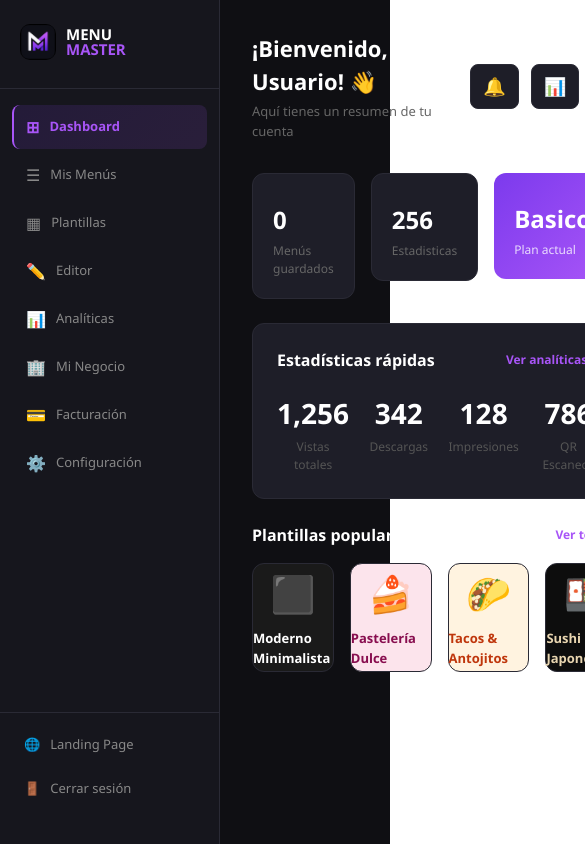
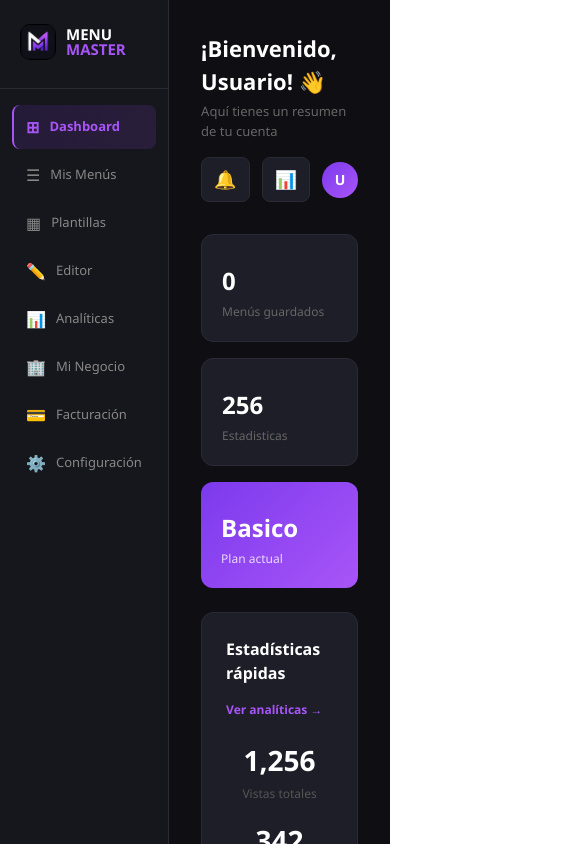
Before and after one commit to IRVINISAEL/EDITOR-MENU, a Next.js app in the folder menu-front/menus-app/: page / in a window 390 px wide. Shown: the top 844 px of the page, 585 px wide, since content can reach past the window. Built offline with nearby package versions, Linux system fonts and the light colour scheme; no server answers.

Commit message:
feat(login): mejorar diseño responsive y apariencia visual

```diff
--- a/menu-front/menus-app/src/app/page.tsx
+++ b/menu-front/menus-app/src/app/page.tsx
@@ -23,6 +23,17 @@ export default function Dashboard() {
   const [usuario, setUsuario] = useState<{ nombre: string; plan: string } | null>(null);
   const [menuRecientes, setMenuRecientes] = useState<{ id: number; nombre: string; estado: string }[]>([]);
 
+  const [mobile, setMobile] = useState(false);
+
+  useEffect(() => {
+    const resize = () => setMobile(window.innerWidth <= 768);
+
+    resize();
+    window.addEventListener("resize", resize);
+
+    return () => window.removeEventListener("resize", resize);
+  }, []);
+
   useEffect(() => {
     // Cargar usuario del localStorage
     const data = localStorage.getItem("usuario");
@@ -47,9 +58,10 @@ export default function Dashboard() {
 
       {/* SIDEBAR */}
       <aside style={{
-        width: 220, background: "#16161d", display: "flex", flexDirection: "column",
+        width: mobile ? "100%" : 220, background: "#16161d", display: "flex", flexDirection: "column",
         padding: "24px 0", borderRight: "1px solid #2a2a35",
-        position: "fixed", height: "100vh", zIndex: 10,
+        position: mobile ? "relative" : "fixed",
+        height: mobile ? "auto" : "100vh", zIndex: 10,
       }}>
         <div style={{ padding: "0 20px 28px", borderBottom: "1px solid #2a2a35" }}>
           <div style={{ display: "flex", alignItems: "center", gap: 10 }}>
@@ -110,10 +122,14 @@ export default function Dashboard() {
       </aside>
 
       {/* MAIN */}
-      <main style={{ marginLeft: 220, flex: 1, padding: 32 }}>
+      <main style={{ marginLeft: mobile ? 0 : 220, flex: 1, padding: 32 }}>
 
         {/* Header */}
-        <div style={{ display: "flex", justifyContent: "space-between", alignItems: "center", marginBottom: 32 }}>
+        <div style={{ display: "flex",
+            flexDirection: mobile ? "column" : "row",
+            justifyContent: "space-between",
+            alignItems: mobile ? "flex-start" : "center",
+            gap: mobile ? 16 : 0, marginBottom: 32 }}>
           <div>
             <h1 style={{ color: "white", fontSize: 22, fontWeight: 700, margin: 0 }}>
               ¡Bienvenido, {usuario?.nombre || "Usuario"}! 👋
@@ -139,7 +155,7 @@ export default function Dashboard() {
         </div>
 
         {/* Stats Cards */}
-        <div style={{ display: "grid", gridTemplateColumns: "repeat(4, 1fr)", gap: 16, marginBottom: 24 }}>
+        <div style={{ display: "grid", gridTemplateColumns: mobile ? "1fr" : "repeat(3, 1fr)", gap: 16, marginBottom: 24 }}>
           {[
             { label: "Menús guardados", value: String(menuRecientes.length || 0), icon: "", href: "/mis-menus" },
             { label: "Estadisticas", value: "256", icon: "", href: "/analiticas" },
@@ -170,11 +186,15 @@ export default function Dashboard() {
             onMouseEnter={e => ((e.currentTarget as HTMLElement).style.borderColor = "#a855f7")}
             onMouseLeave={e => ((e.currentTarget as HTMLElement).style.borderColor = "#2a2a35")}
           >
-            <div style={{ display: "flex", justifyContent: "space-between", alignItems: "center", marginBottom: 20 }}>
+            <div style={{ display: "flex",
+                flexDirection: mobile ? "column" : "row",
+                justifyContent: "space-between",
+                alignItems: mobile ? "flex-start" : "center",
+                gap: mobile ? 16 : 0, marginBottom: 20 }}>
               <h2 style={{ color: "white", fontSize: 16, fontWeight: 600, margin: 0 }}>Estadísticas rápidas</h2>
               <span style={{ color: "#a855f7", fontSize: 12, fontWeight: 600 }}>Ver analíticas →</span>
             </div>
-            <div style={{ display: "grid", gridTemplateColumns: "repeat(4, 1fr)", gap: 16 }}>
+            <div style={{ display: "grid", gridTemplateColumns: mobile ? "1fr" : "repeat(3, 1fr)", gap: 16 }}>
               {[
                 { label: "Vistas totales", value: "1,256" },
                 { label: "Descargas", value: "342" },
@@ -192,11 +212,15 @@ export default function Dashboard() {
 
         {/* PLANTILLAS */}
           <div style={{ marginTop: 24 }}>
-            <div style={{ display: "flex", justifyContent: "space-between", alignItems: "center", marginBottom: 16 }}>
+            <div style={{ display: "flex",
+              flexDirection: mobile ? "column" : "row",
+              justifyContent: "space-between",
+              alignItems: mobile ? "flex-start" : "center",
+              gap: mobile ? 16 : 0, marginBottom: 16 }}>
               <h2 style={{ color: "white", fontSize: 16, fontWeight: 600, margin: 0 }}>Plantillas populares</h2>
               <a href="/plantillas" style={{ color: "#a855f7", fontSize: 12, fontWeight: 600, textDecoration: "none" }}>Ver todas →</a>
             </div>
-            <div style={{ display: "grid", gridTemplateColumns: "repeat(4, 1fr)", gap: 16 }}>
+            <div style={{ display: "grid", gridTemplateColumns: mobile ? "1fr" : "repeat(3, 1fr)", gap: 16 }}>
               {plantillasPopulares.map((p) => (
                 <a key={p.id} href="/plantillas" style={{ textDecoration: "none" }}>
                   <div style={{
```
